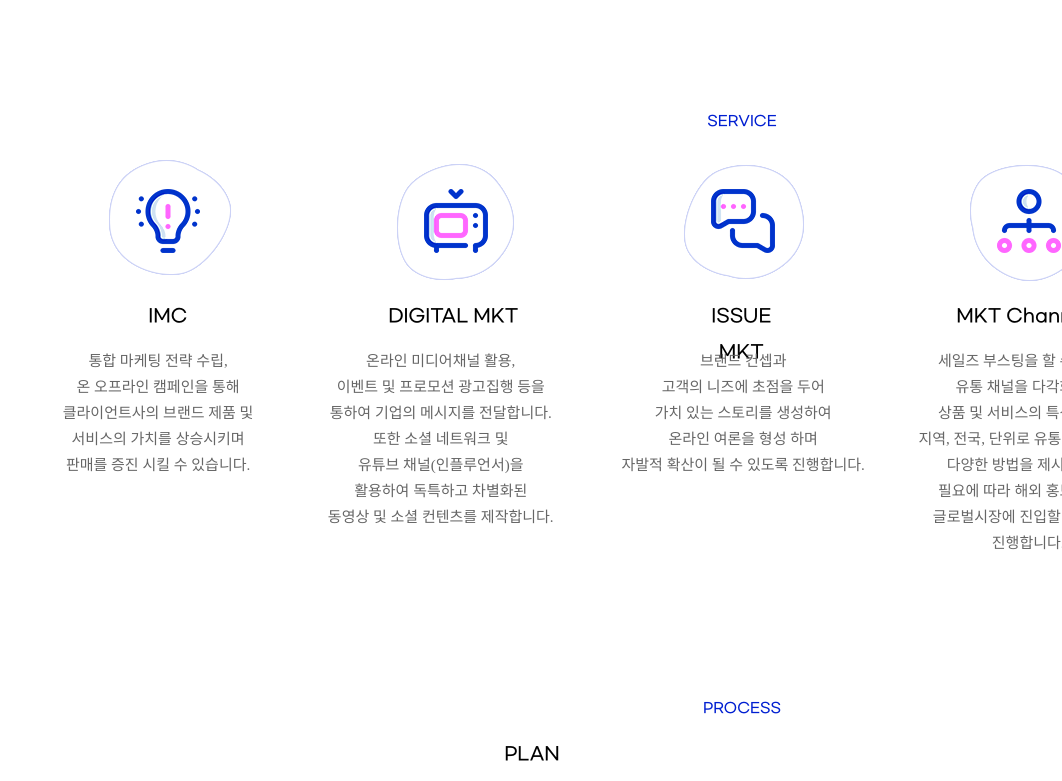
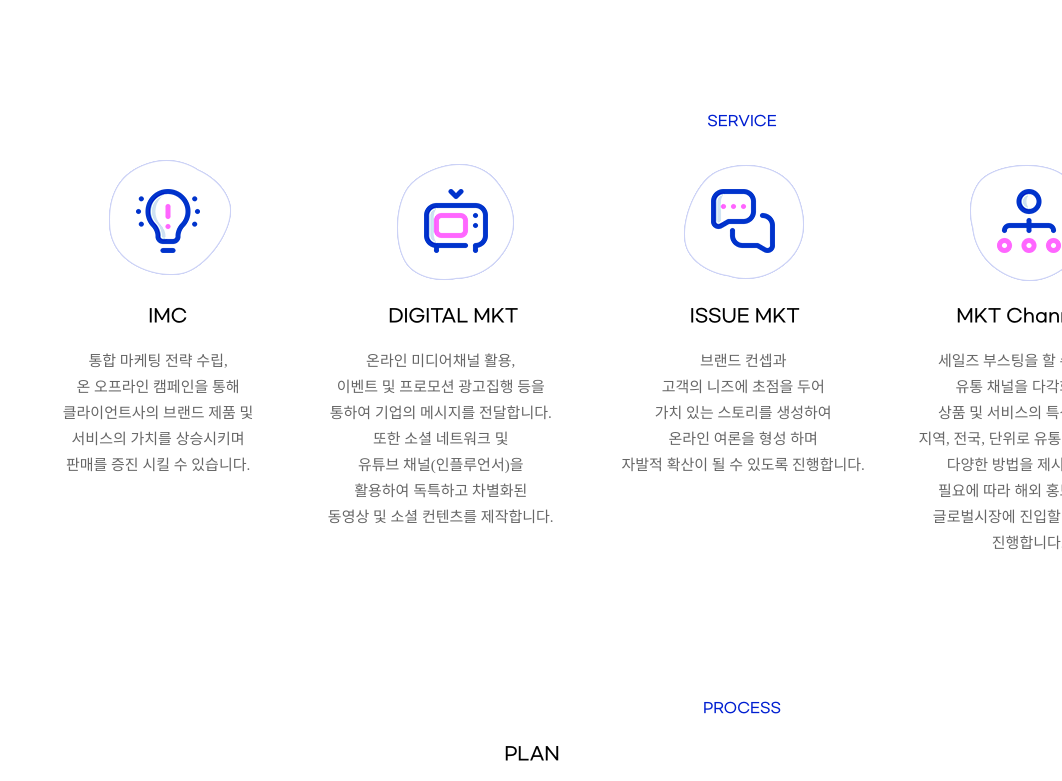
Before and after one commit to jun-isaac/inseed-homepage, a plain HTML site: page index.html in a window 1280 px wide. Shown: the part 2498-3279 px from the top of the page, without its empty margins (218-1280 px from the left). Drawn offline with Linux system fonts and the light colour scheme; a web font is replaced by a local one.

Commit message:
css 세부 수정

```diff
--- a/css/style.css
+++ b/css/style.css
@@ -394,7 +394,7 @@ p span {
 	position: absolute;
 	left: 904.18px;
 	top: 208.8px;
-	width: 110.14px;
+	width: 117.14px;
 }
 
 .issue-mkt-text {
```
